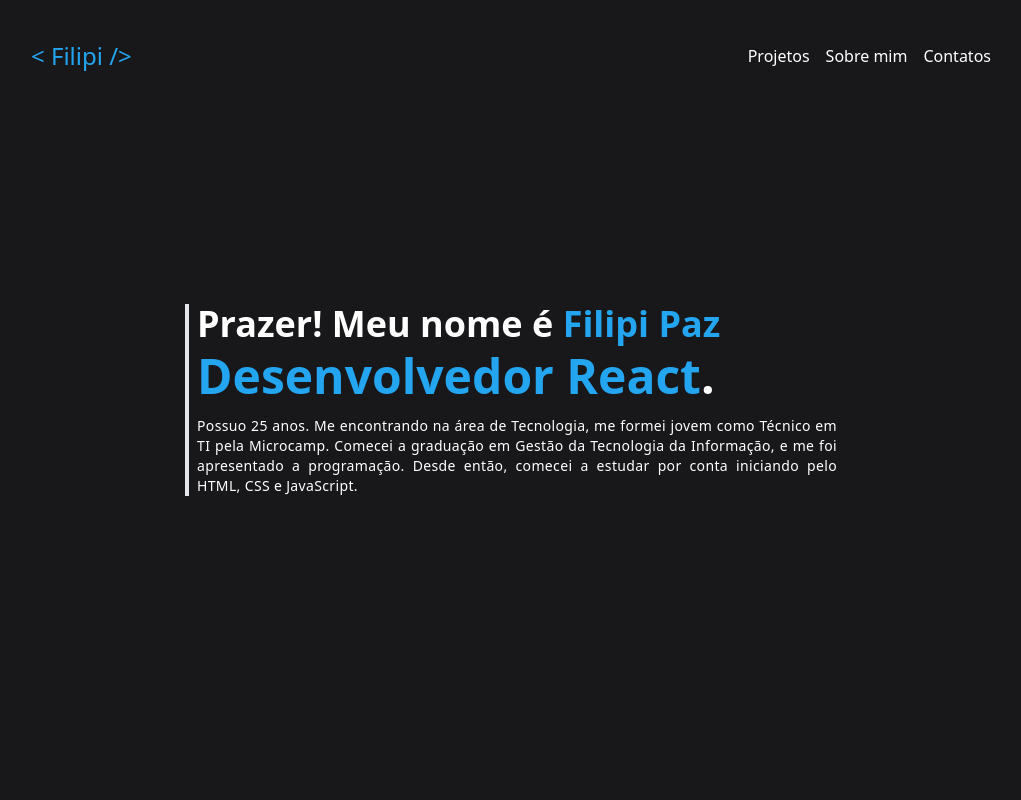
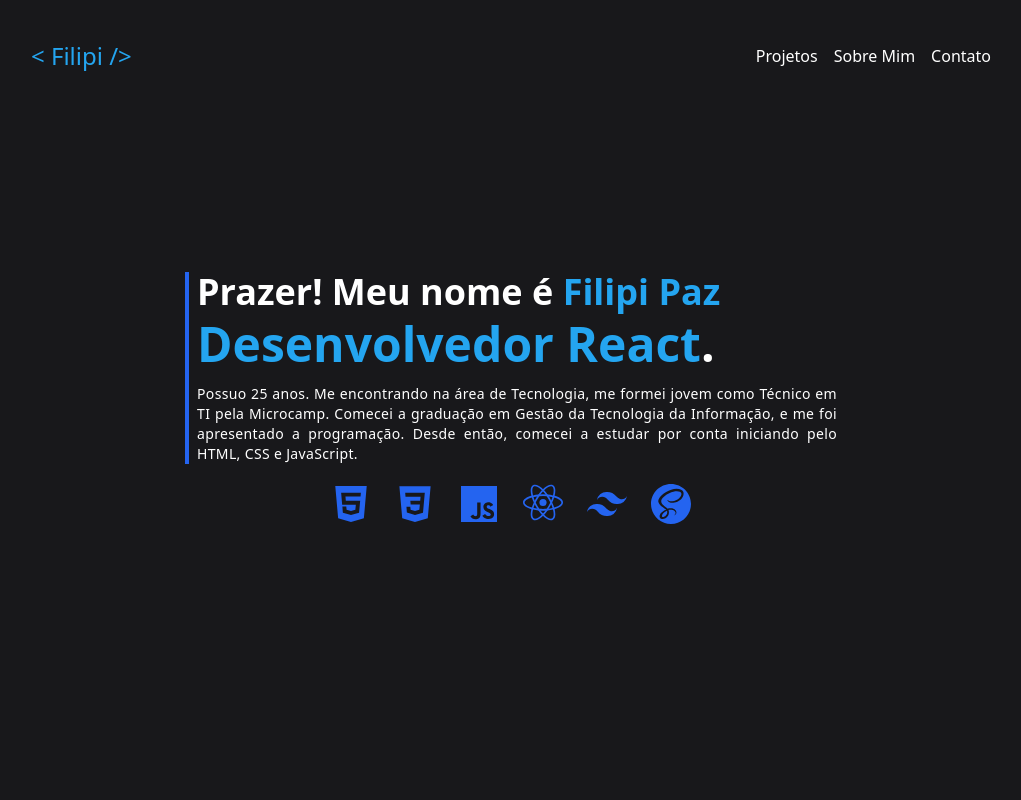
Before and after one commit to filipipaz/portifolio-react, a React (Vite) app: page / in a window 1280 px wide. Shown: the top 800 px of the page, without its empty margins (129-1150 px from the left). Built offline with nearby package versions, Linux system fonts and the light colour scheme.

Commit message:
Finalização do componente Home

```diff
--- a/package.json
+++ b/package.json
@@ -11,7 +11,8 @@
   },
   "dependencies": {
     "react": "^18.2.0",
-    "react-dom": "^18.2.0"
+    "react-dom": "^18.2.0",
+    "react-icons": "^4.12.0"
   },
   "devDependencies": {
     "@types/react": "^18.2.43",
--- /dev/null
+++ b/src/components/Header/NavLink/index.jsx
@@ -0,0 +1,3 @@
+export const NavLink = ({ children }) => {
+  return <li className="hover:text-cor2-0 hover:animate-pulse transition-all ease-in-out origin-center font-medium">{children}</li>;
+};
--- a/src/components/Header/index.jsx
+++ b/src/components/Header/index.jsx
@@ -1,5 +1,6 @@
 import { useState } from "react";
 import { useEffect } from "react";
+import { NavLink } from "./NavLink";
 
 export const Header = () => {
   const [scroll, setScroll] = useState(0);
@@ -9,24 +10,34 @@ export const Header = () => {
       setScroll(window.scrollY);
     };
 
-      window.addEventListener('scroll', handleScroll);
+    window.addEventListener("scroll", handleScroll);
 
     return () => {
-        window.removeEventListener('scroll', handleScroll);
+      window.removeEventListener("scroll", handleScroll);
     };
   }, []);
   return (
     <header
-      className={`fixed top-0 left-0 w-full ${scroll > 0 ? "py-4" : "py-10"} ease-in-out transition-all delay-75 `}
+      className={`fixed top-0 left-0 w-full ${
+        scroll > 0 ? "py-4" : "py-10"
+      } ease-in-out transition-all delay-75 `}
     >
       <nav className="w-3/4 m-auto flex items-center justify-between text-white">
-        <span className="text-2xl text-cor3-0"><a href="#">{"< "}Filipi{" />"}</a></span>
+        <span className="text-2xl text-cor3-0 hover:text-cor2-0 hover:animate-pulse">
+          <a href="#">
+            {"< "}Filipi{" />"}
+          </a>
+        </span>
         <ul className="flex gap-4">
-          <li>
+          <NavLink>
             <a href="#projetos">Projetos</a>
-          </li>
-          <li>Sobre mim</li>
-          <li>Contatos</li>
+          </NavLink>
+          <NavLink>
+            <a href="">Sobre Mim</a>
+          </NavLink>
+          <NavLink>
+            <a href="">Contato</a>
+          </NavLink>
         </ul>
       </nav>
     </header>
--- a/src/components/Home/index.jsx
+++ b/src/components/Home/index.jsx
@@ -1,13 +1,49 @@
+import {
+  BiLogoTailwindCss,
+  BiLogoJavascript,
+  BiLogoReact,
+  BiLogoHtml5,
+  BiLogoCss3,
+  BiLogoSass,
+} from "react-icons/bi";
+
 export const Home = () => {
   return (
     <section className="bg-zinc-900 h-screen flex flex-col justify-center">
-      <div className="border-l-4 w-1/2 box-content mx-auto pl-2 text-white ">
-        <h2 className="text-4xl font-semibold mb-2">Prazer! Meu nome é <span className="text-cor3-0">Filipi Paz</span></h2>
-        <h1 className="text-5xl font-black text-cor3-0">Desenvolvedor React<span className="text-white">.</span></h1>
-        <p className="mt-4 text-sm leading-5 tracking-wide text-justify">Possuo 25 anos. Me encontrando na área de Tecnologia, me formei jovem como Técnico em TI pela Microcamp. Comecei a graduação em Gestão da Tecnologia da Informação, e me foi apresentado a programação. Desde então, comecei a estudar por conta iniciando pelo HTML, CSS e JavaScript.</p>
+      <div className="border-l-4 border-cor2-0 w-1/2 box-content mx-auto pl-2 text-white ">
+        <h2 className="text-4xl font-semibold mb-2">
+          Prazer! Meu nome é <span className="text-cor3-0">Filipi Paz</span>
+        </h2>
+        <h1 className="text-5xl font-black text-cor3-0">
+          Desenvolvedor React<span className="text-white">.</span>
+        </h1>
+        <p className="mt-4 text-sm leading-5 tracking-wide text-justify">
+          Possuo 25 anos. Me encontrando na área de Tecnologia, me formei jovem
+          como Técnico em TI pela Microcamp. Comecei a graduação em Gestão da
+          Tecnologia da Informação, e me foi apresentado a programação. Desde
+          então, comecei a estudar por conta iniciando pelo HTML, CSS e
+          JavaScript.
+        </p>
       </div>
-      <div>
-
+      <div className="flex mx-auto text-cor2-0 gap-4 mt-4 text-5xl">
+        <abbr title="HTML5">
+          <BiLogoHtml5 />
+        </abbr>
+        <abbr title="CSS3">
+          <BiLogoCss3 />
+        </abbr>
+        <abbr title="JavaScript">
+          <BiLogoJavascript />
+        </abbr>
+        <abbr title="React">
+          <BiLogoReact />
+        </abbr>
+        <abbr title="TailwindCss">
+          <BiLogoTailwindCss />
+        </abbr>
+        <abbr title="SASS">
+          <BiLogoSass />
+        </abbr>
       </div>
     </section>
   );
--- a/src/components/Projetos/index.jsx
+++ b/src/components/Projetos/index.jsx
@@ -1,7 +1,8 @@
 export const Projetos = ()=> {
     return (
-        <section id="projetos" className="h-screen bg-zinc-800">
-            <h1>Projetos</h1>
+        <section id="projetos" className="h-screen bg-zinc-800 flex justify-center items-center text-cor3-0">
+            <h1 className="text-4xl m-4">Venha conhecer meus projetos!</h1>
+
         </section>
     )
 }
--- a/tailwind.config.js
+++ b/tailwind.config.js
@@ -12,7 +12,7 @@ export default {
         cor3: ['#24A5F0'],
         cor4: ['#2BF0B9'],
         cor5: ['#2424F0'],
-      }
+      },
     },
   },
   plugins: [],
```
Also changed, not shown: 1 other file (tests, documents, lock files or other folders). Lines whose indentation alone changed are shown as unchanged.
